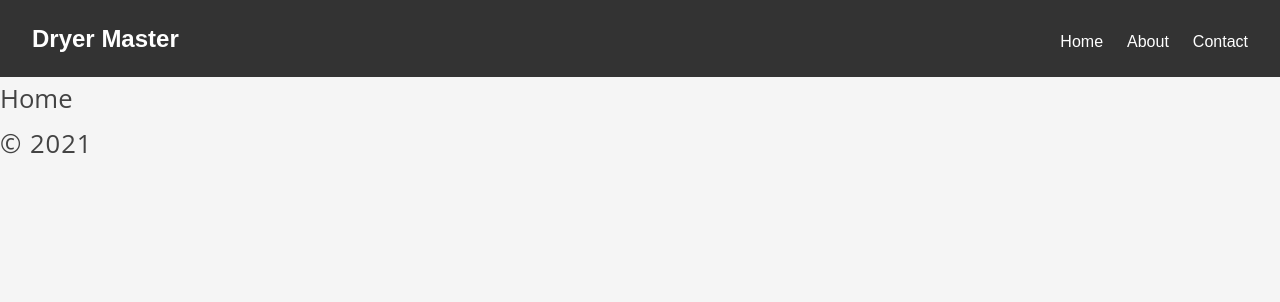
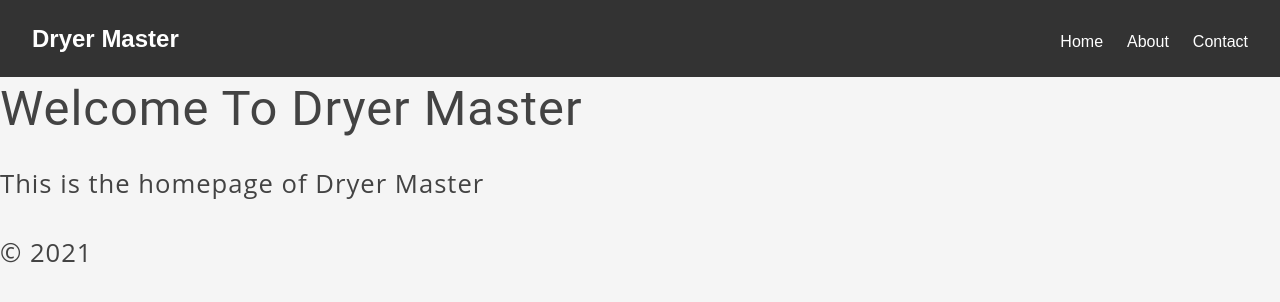
Before and after one commit to inamcode-hub/dryermaster-website, a Next.js app: page / in a window 1280 px wide. Shown: the top 302 px of the page. Built offline with nearby package versions, Linux system fonts and the light colour scheme.

Commit message:
Refactor About and Contact pages to use section elements; update Home page with header and description; wrap Navbar in header and add main tag in layout

```diff
--- a/src/app/about/page.tsx
+++ b/src/app/about/page.tsx
@@ -1,7 +1,7 @@
 import React from 'react';
 
 const About = () => {
-  return <div>About</div>;
+  return <section>About</section>;
 };
 
 export default About;
--- a/src/app/components/Navbar.tsx
+++ b/src/app/components/Navbar.tsx
@@ -13,6 +13,7 @@ const Navbar: React.FC = () => {
   };
 
   return (
+    <header>
       <nav className={styles.navbar}>
         <div className={styles.logo}>
           <Link href="/">Dryer Master</Link>
@@ -34,6 +35,7 @@ const Navbar: React.FC = () => {
           <span className={styles.bar}></span>
         </div>
       </nav>
+    </header>
   );
 };
 
--- a/src/app/contact/page.tsx
+++ b/src/app/contact/page.tsx
@@ -1,7 +1,7 @@
 import React from 'react';
 
 const Contact = () => {
-  return <div>Contact</div>;
+  return <section>Contact</section>;
 };
 
 export default Contact;
--- a/src/app/layout.tsx
+++ b/src/app/layout.tsx
@@ -4,8 +4,8 @@ import Navbar from './components/Navbar';
 import Footer from './components/Footer';
 
 export const metadata: Metadata = {
-  title: 'Create Next App',
-  description: 'Generated by create next app',
+  title: 'Dryer Master',
+  description: '',
 };
 
 export default function RootLayout({
@@ -17,7 +17,7 @@ export default function RootLayout({
     <html lang="en">
       <body>
         <Navbar />
-        {children}
+        <main>{children}</main>
         <Footer />
       </body>
     </html>
--- a/src/app/page.tsx
+++ b/src/app/page.tsx
@@ -1,7 +1,12 @@
 import React from 'react';
 
 const Home = () => {
-  return <div>Home</div>;
+  return (
+    <section>
+      <h1>Welcome to Dryer Master</h1>
+      <p>This is the homepage of Dryer Master</p>
+    </section>
+  );
 };
 
 export default Home;
```
Lines whose indentation alone changed are shown as unchanged.
